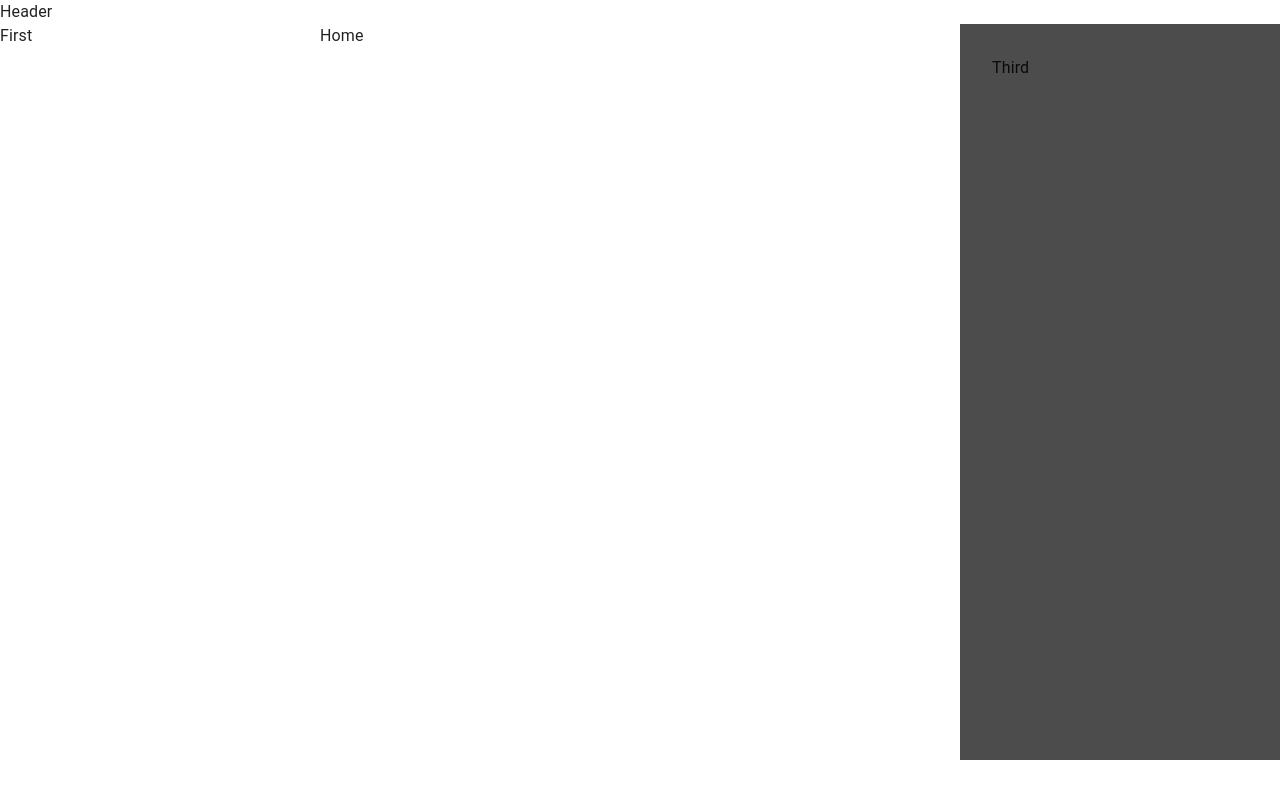
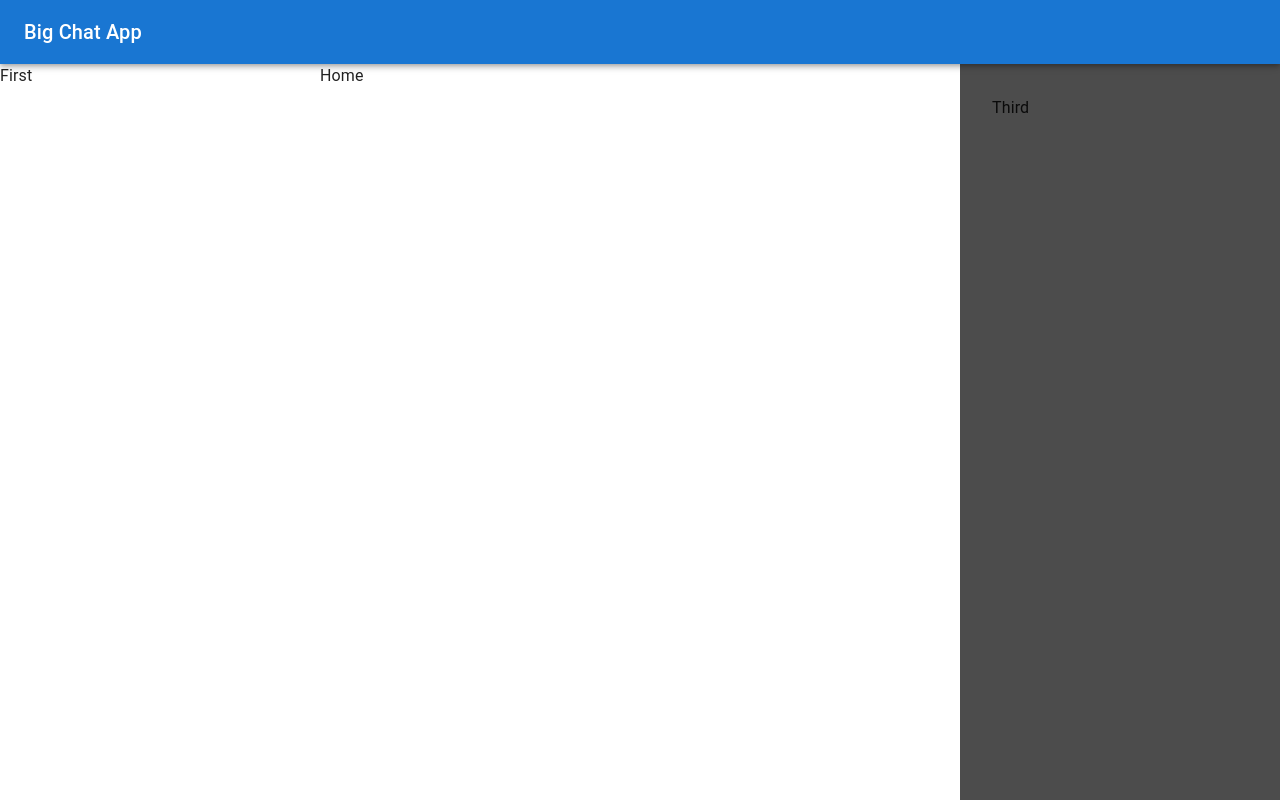
Before and after one commit to dhruv0503/bigChatApp, a React (Vite) app in the folder frontend/: page / in a window 1280 px wide. Built offline with nearby package versions, Linux system fonts and the light colour scheme.

Commit message:
Partial Update

```diff
--- a/frontend/src/components/layout/Header.jsx
+++ b/frontend/src/components/layout/Header.jsx
@@ -1,11 +1,31 @@
-import React from 'react'
+import React from "react";
+import { Box, AppBar, Toolbar, Typography } from "@mui/material";
+import { orange } from "../../constants/color";
 
 const Header = () => {
   return (
-    <div>
-      Header
-    </div>
-  )
-}
+    <>
+      <Box sx={{ flexGrow: 1 }} height={"4rem"}>
+        <AppBar
+          position="static"
+          sx={{
+            bgColor: { orange },
+          }}
+        >
+          <Toolbar>
+            <Typography
+              variant="h6"
+              sx={{
+                display: { xs: "none", sm: "block" },
+              }}
+            >
+              Big Chat App
+            </Typography>
+          </Toolbar>
+        </AppBar>
+      </Box>
+    </>
+  );
+};
 
-export default Header
+export default Header;
--- /dev/null
+++ b/frontend/src/constants/color.js
@@ -0,0 +1,2 @@
+export const orange = "#FFA500";
+export const white = "#ffffff";
```
